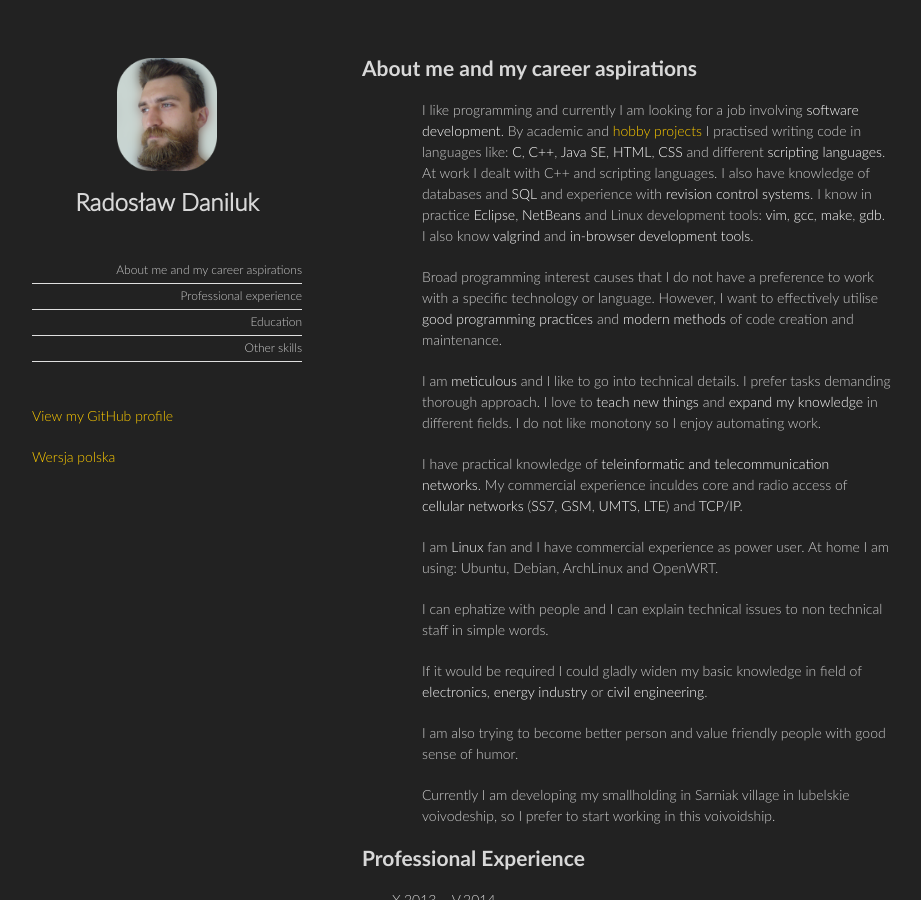
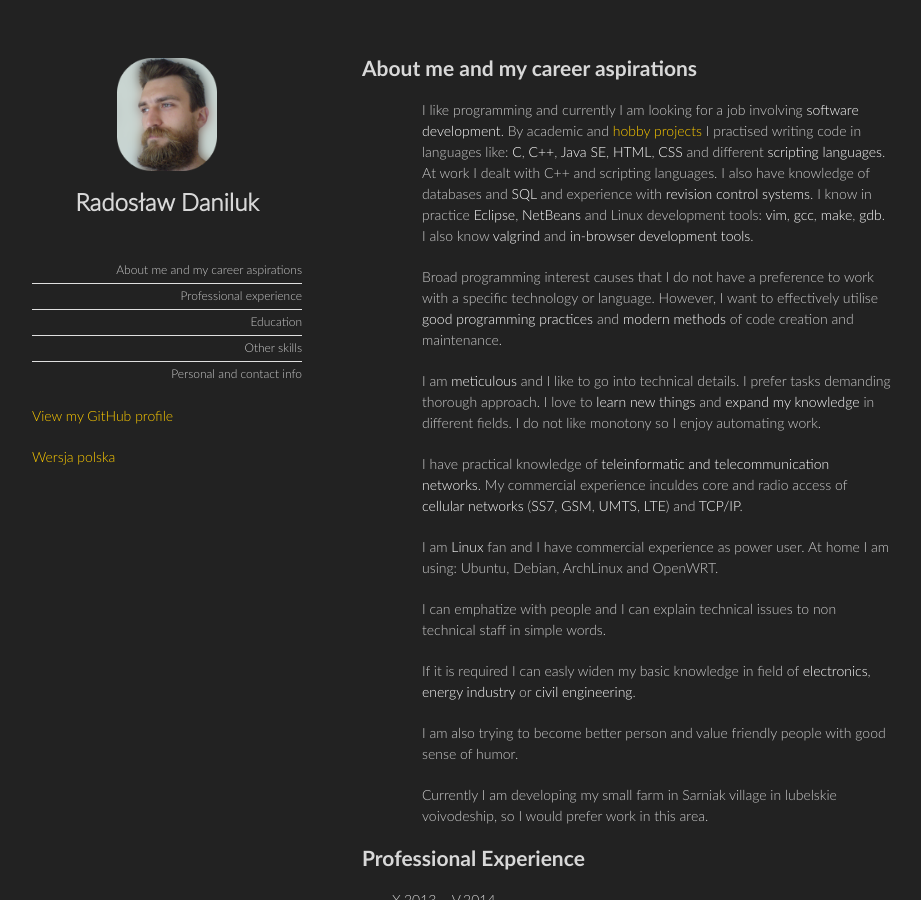
Before and after one commit to radek-daniluk/radek-daniluk.github.io, a Jekyll site: the page built from english.md, in a window 1280 px wide and 900 px high. Shown: the whole window, without its empty margins (178-1099 px from the left). Built offline with Jekyll 4.4.1, drawn with Linux system fonts in a browser that asks for light colours; a script that is not in the unit is left out; our own code applies the rules of GitHub Pages for plain Markdown files; some of the changed text lies outside the part shown.

Commit message:
Minor changes in content

```diff
--- a/english.md
+++ b/english.md
@@ -6,7 +6,7 @@ h:
   experience: "Professional experience"
   education: "Education"
   other: "Other skills"
-  hidden:   ""
+  hidden:   "Personal and contact info"
 a:
   me_and_career: "me_and_career"
   experience: "experience"
@@ -24,19 +24,19 @@ I like programming and currently I am looking for a job involving **software dev
 
 Broad programming interest causes that I do not have a preference to work with a specific technology or language. However, I want to effectively utilise **good programming practices** and **modern methods** of code creation and maintenance.
 
-I am **meticulous** and I like to go into technical details. I prefer tasks demanding thorough approach. I love to **teach new things** and **expand my knowledge** in different fields. I do not like monotony so I enjoy automating work.
+I am **meticulous** and I like to go into technical details. I prefer tasks demanding thorough approach. I love to **learn new things** and **expand my knowledge** in different fields. I do not like monotony so I enjoy automating work.
 
 I have practical knowledge of **teleinformatic and telecommunication networks**. My commercial experience inculdes core and radio access of **cellular networks** (**SS7**, **GSM**, **UMTS**, **LTE**) and **TCP/IP**.
 
 I am **Linux** fan and I have commercial experience as power user. At home I am using: Ubuntu, Debian, ArchLinux and OpenWRT.
 
-I can ephatize with people and I can explain technical issues to non technical staff in simple words.
+I can emphatize with people and I can explain technical issues to non technical staff in simple words.
 
-If it would be required I could gladly widen my basic knowledge in field of **electronics**, **energy industry** or **civil engineering**.
+If it is required I can easly  widen my basic knowledge in field of **electronics**, **energy industry** or **civil engineering**.
 
 I am also trying to become better person and value friendly people with good sense of humor.
 
-Currently I am developing my smallholding in Sarniak village in lubelskie voivodeship, so I prefer to start working in this voivoidship.
+Currently I am developing my small farm in Sarniak village in lubelskie voivodeship, so I would prefer work in this area.
 
 ## <a name="experience"></a>Professional Experience
 #### X.2013 – V.2014
@@ -93,8 +93,10 @@ Employed in a field of civil engineering I was resposible for making changes in
 - **Russian:** Comunicative
 
 ### Driving licence
-B category
+- B category
 
 ## <a name="hidden"></a>Contact and personal data
 
-Use your magical skills to show the data.
+- Date of birth: 23 January, 1986
+
+Use your magical skills to get contact info.
```
Also changed, not shown: other parts of english.md (+1 -1 lines), index.md (+6 -4 lines).
